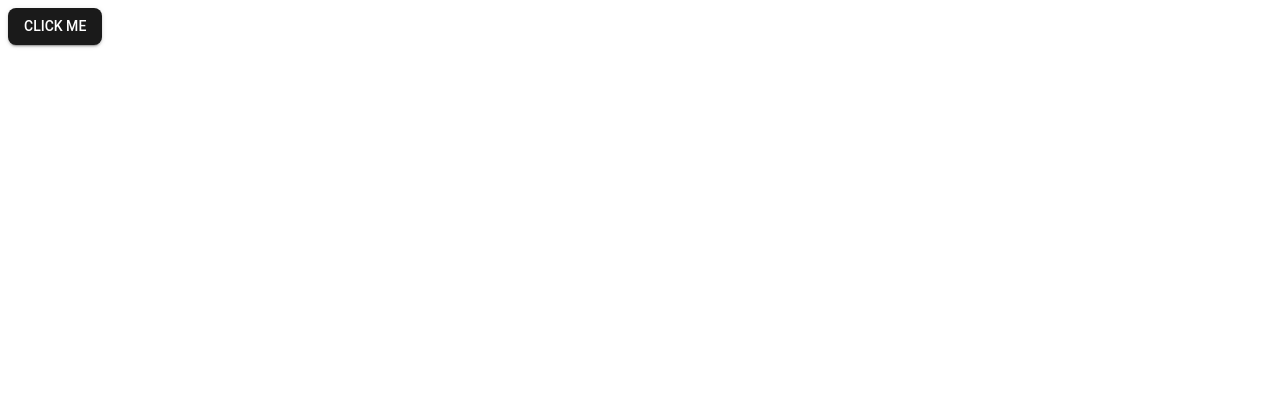
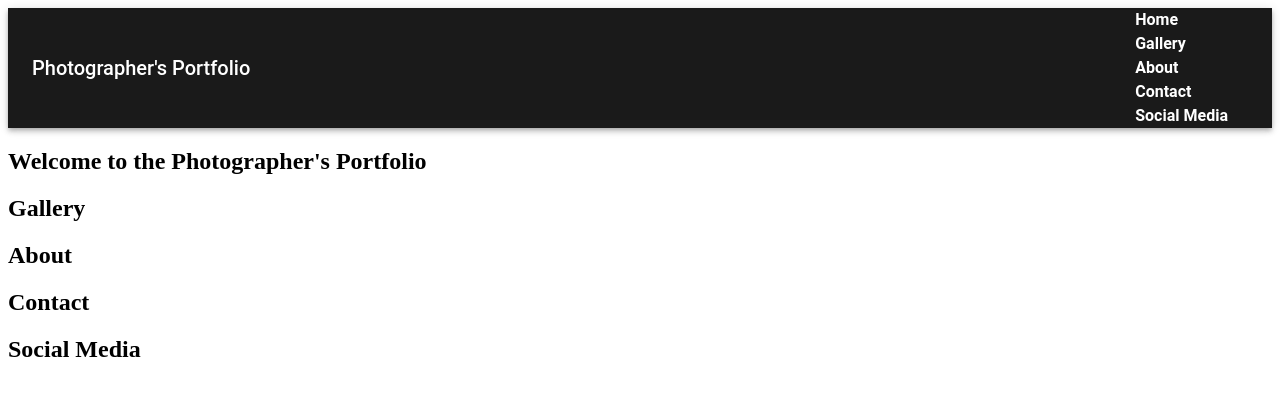
Before and after one commit to michael-carvajal/shot-by-ss, a React (Create React App) app: page / in a window 1280 px wide. Shown: the top 396 px of the page. Built offline with nearby package versions, Linux system fonts and the light colour scheme.

Commit message:
added template for sections

```diff
--- a/package.json
+++ b/package.json
@@ -5,6 +5,7 @@
   "dependencies": {
     "@emotion/react": "^11.11.1",
     "@emotion/styled": "^11.11.0",
+    "@mui/icons-material": "^5.14.18",
     "@mui/material": "^5.14.18",
     "@testing-library/jest-dom": "^5.17.0",
     "@testing-library/react": "^13.4.0",
--- a/src/App.js
+++ b/src/App.js
@@ -1,17 +1,47 @@
 // src/App.js
-import React from 'react';
+import React, { useRef } from 'react';
 import { ThemeProvider } from '@mui/material/styles';
 import theme from './styles/theme';
-import Button from '@mui/material/Button';
+import NavBar from './components/NavBar';
+import Home from './components/Home'; // Create components for other sections
+import Gallery from './components/Gallery';
+import About from './components/About';
+import Contact from './components/Contact';
+import SocialMedia from './components/SocialMedia';
 
 const App = () => {
+  const galleryRef = useRef(null);
+  const aboutRef = useRef(null);
+  const contactRef = useRef(null);
+  const socialMediaRef = useRef(null);
+
+  const sections = [
+    { id: 'home', label: 'Home' },
+    { id: 'gallery', label: 'Gallery', ref: galleryRef },
+    { id: 'about', label: 'About', ref: aboutRef },
+    { id: 'contact', label: 'Contact', ref: contactRef },
+    { id: 'social-media', label: 'Social Media', ref: socialMediaRef },
+  ];
+
   return (
     <ThemeProvider theme={theme}>
       <div>
-        {/* Your components go here */}
-        <Button variant="contained" color="primary">
-          Click me
-        </Button>
+        <NavBar sections={sections} />
+        <div id="home">
+          <Home />
+        </div>
+        <div id="gallery" ref={galleryRef}>
+          <Gallery />
+        </div>
+        <div id="about" ref={aboutRef}>
+          <About />
+        </div>
+        <div id="contact" ref={contactRef}>
+          <Contact />
+        </div>
+        <div id="social-media" ref={socialMediaRef}>
+          <SocialMedia />
+        </div>
       </div>
     </ThemeProvider>
   );
--- /dev/null
+++ b/src/components/About.jsx
@@ -0,0 +1,13 @@
+// src/components/About.js
+import React from 'react';
+
+const About = () => {
+  return (
+    <div>
+      <h2>About</h2>
+      {/* Add content specific to the About section */}
+    </div>
+  );
+};
+
+export default About;
--- /dev/null
+++ b/src/components/Contact.jsx
@@ -0,0 +1,13 @@
+// src/components/Contact.js
+import React from 'react';
+
+const Contact = () => {
+  return (
+    <div>
+      <h2>Contact</h2>
+      {/* Add content specific to the Contact section */}
+    </div>
+  );
+};
+
+export default Contact;
--- /dev/null
+++ b/src/components/Gallery.jsx
@@ -0,0 +1,13 @@
+// src/components/Gallery.js
+import React from 'react';
+
+const Gallery = () => {
+  return (
+    <div>
+      <h2>Gallery</h2>
+      {/* Add content specific to the Gallery section */}
+    </div>
+  );
+};
+
+export default Gallery;
--- /dev/null
+++ b/src/components/Home.jsx
@@ -0,0 +1,13 @@
+// src/components/Home.js
+import React from 'react';
+
+const Home = () => {
+  return (
+    <div>
+      <h2>Welcome to the Photographer's Portfolio</h2>
+      {/* Add content specific to the Home section */}
+    </div>
+  );
+};
+
+export default Home;
--- /dev/null
+++ b/src/components/NavBar.jsx
@@ -0,0 +1,58 @@
+// src/components/NavBar.js
+import React from 'react';
+import { AppBar, Toolbar, Typography } from '@mui/material';
+import styled from '@emotion/styled';
+
+const StyledAppBar = styled(AppBar)`
+  background-color: ${({ theme }) => theme.palette.primary.main};
+`;
+
+const StyledToolbar = styled(Toolbar)`
+  display: flex;
+  justify-content: space-between;
+`;
+
+const StyledLink = styled(Typography)`
+  text-decoration: none;
+  color: ${({ theme, selected }) =>
+    selected ? theme.palette.text.secondary : theme.palette.text.primary};
+  margin-right: 20px;
+  font-weight: bold;
+  cursor: pointer;
+  &:hover {
+    color: ${({ theme }) => theme.palette.text.secondary};
+  }
+`;
+
+const NavBar = ({ sections }) => {
+  const scrollToSection = (sectionId) => {
+    const element = document.getElementById(sectionId);
+    if (element) {
+      element.scrollIntoView({
+        behavior: 'smooth',
+        block: 'start',
+      });
+    }
+  };
+
+  return (
+    <StyledAppBar position="static">
+      <StyledToolbar>
+        <Typography variant="h6">Photographer's Portfolio</Typography>
+        <div>
+          {sections.map((section) => (
+            <StyledLink
+              key={section.id}
+              onClick={() => scrollToSection(section.id)}
+              selected={false}
+            >
+              {section.label}
+            </StyledLink>
+          ))}
+        </div>
+      </StyledToolbar>
+    </StyledAppBar>
+  );
+};
+
+export default NavBar;
--- /dev/null
+++ b/src/components/SocialMedia.jsx
@@ -0,0 +1,13 @@
+// src/components/SocialMedia.js
+import React from 'react';
+
+const SocialMedia = () => {
+  return (
+    <div>
+      <h2>Social Media</h2>
+      {/* Add content specific to the Social Media section */}
+    </div>
+  );
+};
+
+export default SocialMedia;
```
Also changed, not shown: 1 other file (tests, documents, lock files or other folders).
